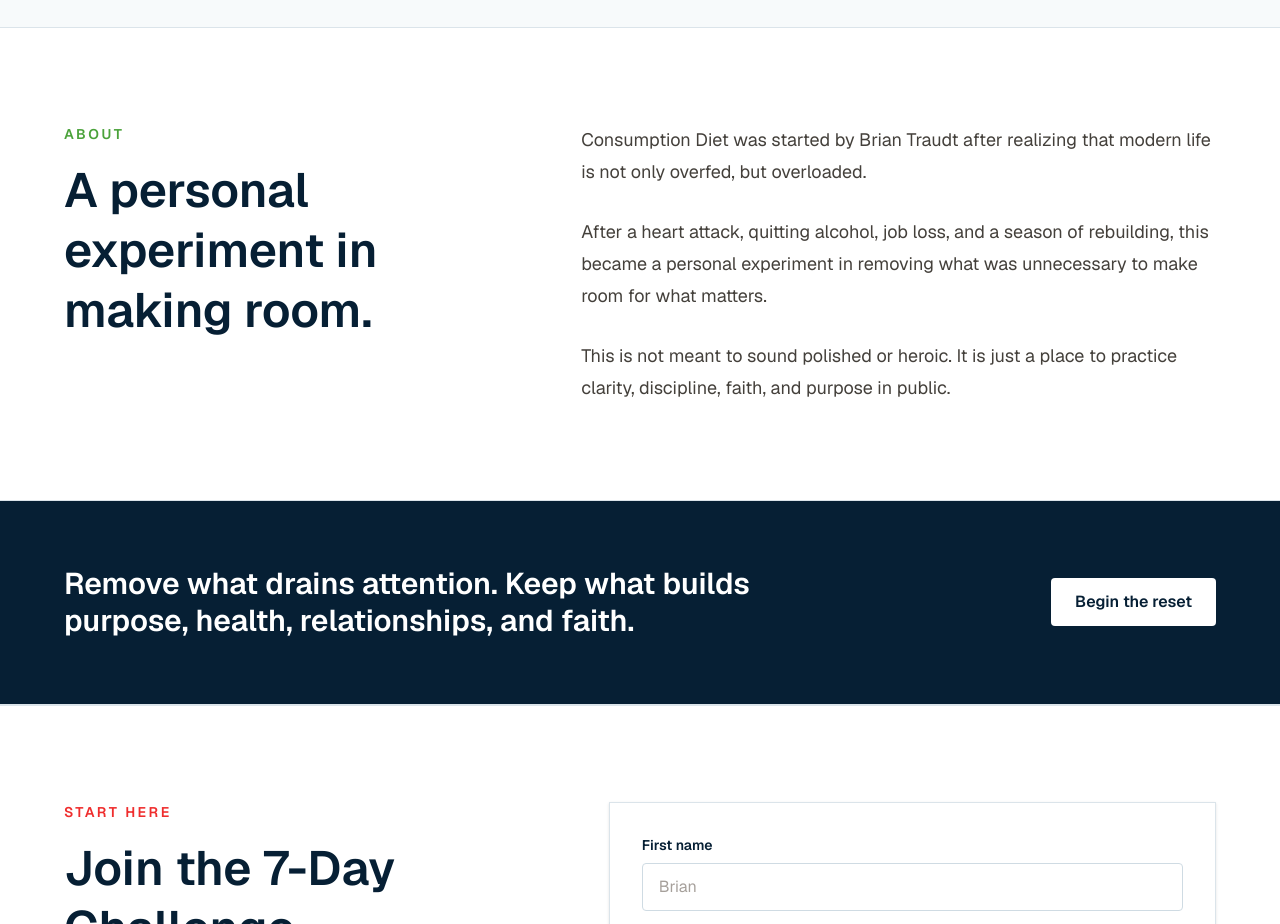
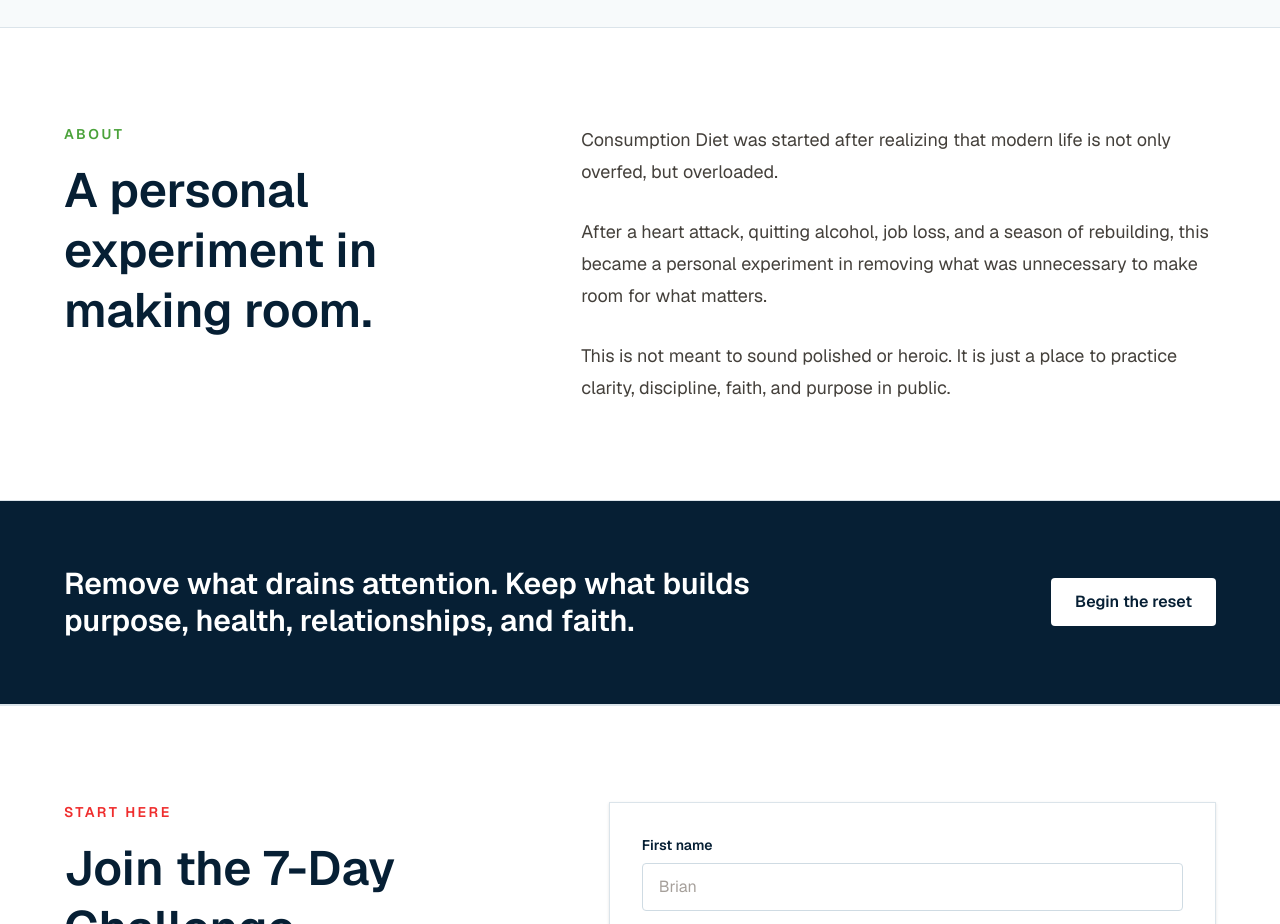
Before and after one commit to briantraudt/consumptiondiet, a Next.js app: page / in a window 1280 px wide. Shown: the part 2120-3044 px from the top of the page. Built offline with nearby package versions, Linux system fonts and the light colour scheme.

Commit message:
Update about copy

```diff
--- a/src/app/page.tsx
+++ b/src/app/page.tsx
@@ -171,8 +171,8 @@ export default function Home() {
           </div>
           <div className="space-y-7 text-lg leading-8 text-stone-700">
             <p>
-              Consumption Diet was started by Brian Traudt after realizing that
-              modern life is not only overfed, but overloaded.
+              Consumption Diet was started after realizing that modern life is
+              not only overfed, but overloaded.
             </p>
             <p>
               After a heart attack, quitting alcohol, job loss, and a season of
```
